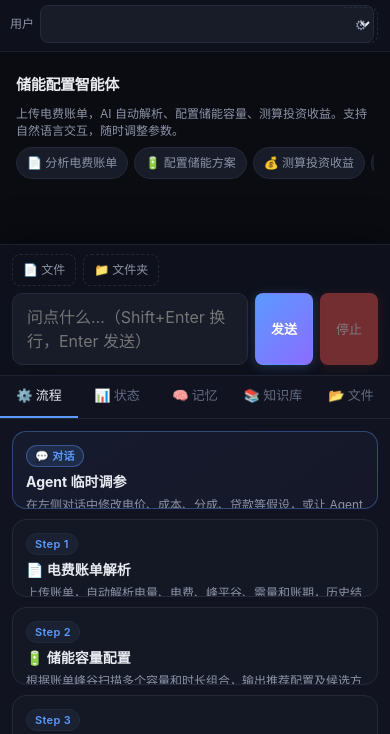
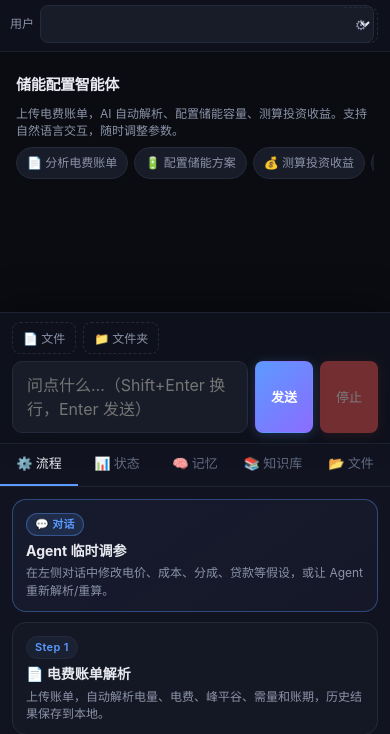
Before and after one commit to yshut/chuneng, a plain HTML site: page static/index.html in a window 390 px wide. Shown: the part 81-815 px from the top of the page. Drawn offline with Linux system fonts and the light colour scheme; no server answers.

Commit message:
Fix mobile page compression

```diff
--- a/static/bills.css
+++ b/static/bills.css
@@ -733,7 +733,11 @@ body {
 }
 
 @media (max-width: 760px) {
-  body { overflow: auto; }
+  body {
+    height: auto;
+    min-height: 100dvh;
+    overflow: auto;
+  }
 
   .page-head {
     height: auto;
@@ -817,6 +821,7 @@ body {
 
   .bill-page,
   .analysis-page {
+    flex: 0 0 auto;
     height: auto;
     min-height: 0;
     display: flex;
@@ -831,10 +836,10 @@ body {
     position: static;
   }
   .revenue-page .control-panel {
-    position: relative;
-    max-height: min(54dvh, 520px);
-    overflow: auto;
-    overscroll-behavior: contain;
+    position: static;
+    max-height: none;
+    overflow: visible;
+    overscroll-behavior: auto;
   }
   .revenue-page .revenue-action-grid {
     order: 3;
@@ -856,6 +861,9 @@ body {
   }
   .control-panel,
   .workspace {
+    flex: 0 0 auto;
+    align-self: stretch;
+    min-height: auto;
     overflow: visible;
     padding-right: 0;
   }
--- a/static/style.css
+++ b/static/style.css
@@ -553,7 +553,11 @@ body {
 }
 
 @media (max-width: 768px) {
-  body { overflow: hidden; }
+  body {
+    height: auto;
+    min-height: 100dvh;
+    overflow: auto;
+  }
 
   .topbar {
     align-items: stretch;
@@ -647,20 +651,22 @@ body {
   .layout {
     display: flex;
     flex-direction: column;
-    flex: 1 1 auto;
+    flex: 0 0 auto;
     min-height: 0;
-    overflow: hidden;
+    overflow: visible;
     width: 100%;
   }
   .chat-pane {
-    flex: 1 1 auto;
-    min-height: 0;
+    flex: 0 0 auto;
+    min-height: auto;
     border-right: 0;
+    overflow: visible;
   }
   .chat-list {
-    flex: 1 1 auto;
-    min-height: 0;
+    flex: 0 0 auto;
+    min-height: 260px;
     padding: 12px;
+    overflow: visible;
   }
   .msg { gap: 7px; margin-bottom: 14px; }
   .bubble {
@@ -673,7 +679,7 @@ body {
   .user-tag, .asst-tag { width: 24px; }
 
   .composer {
-    position: sticky;
+    position: static;
     bottom: 0;
     z-index: 20;
     padding: 9px 12px calc(10px + env(safe-area-inset-bottom));
@@ -720,10 +726,10 @@ body {
 
   .side-pane {
     display: flex;
-    flex: 0 0 min(46dvh, 430px);
-    min-height: 310px;
-    max-height: min(46dvh, 430px);
-    overflow: hidden;
+    flex: 0 0 auto;
+    min-height: auto;
+    max-height: none;
+    overflow: visible;
     border-top: 1px solid var(--border-subtle);
     box-shadow: 0 -14px 36px rgba(0, 0, 0, 0.3);
   }
@@ -742,9 +748,9 @@ body {
     white-space: nowrap;
   }
   .tab-pane {
-    flex: 1 1 auto;
-    min-height: 0;
-    overflow-y: auto;
+    flex: 0 0 auto;
+    min-height: auto;
+    overflow-y: visible;
     padding: 12px;
   }
   .tab-pane[data-pane="workflow"]:not(.hidden) {
@@ -764,12 +770,10 @@ body {
     margin-bottom: 4px;
   }
   .flow-card p {
-    display: -webkit-box;
+    display: block;
     font-size: 12px;
     line-height: 1.45;
-    -webkit-line-clamp: 2;
-    -webkit-box-orient: vertical;
-    overflow: hidden;
+    overflow: visible;
   }
 
   .panel-actions { flex-wrap: wrap; }
@@ -868,7 +872,7 @@ body {
   .user-bar .llm-settings-btn {
     min-height: 34px;
   }
-  .welcome-sub { display: none; }
+  .welcome-sub { display: block; }
   .composer .upload-bar { margin-bottom: 5px; }
   .composer .upload-bar .btn {
     min-height: 30px;
@@ -877,9 +881,9 @@ body {
   }
   #msg-input { min-height: 40px; }
   .side-pane {
-    flex-basis: min(50dvh, 390px);
-    min-height: 270px;
-    max-height: min(50dvh, 390px);
+    flex-basis: auto;
+    min-height: auto;
+    max-height: none;
   }
   .tab-btn {
     min-height: 38px;
```
Also changed, not shown: static/bills.html (+4 -4 lines), static/capacity.html (+4 -4 lines), static/index.html (+4 -4 lines), static/revenue.html (+4 -4 lines).
